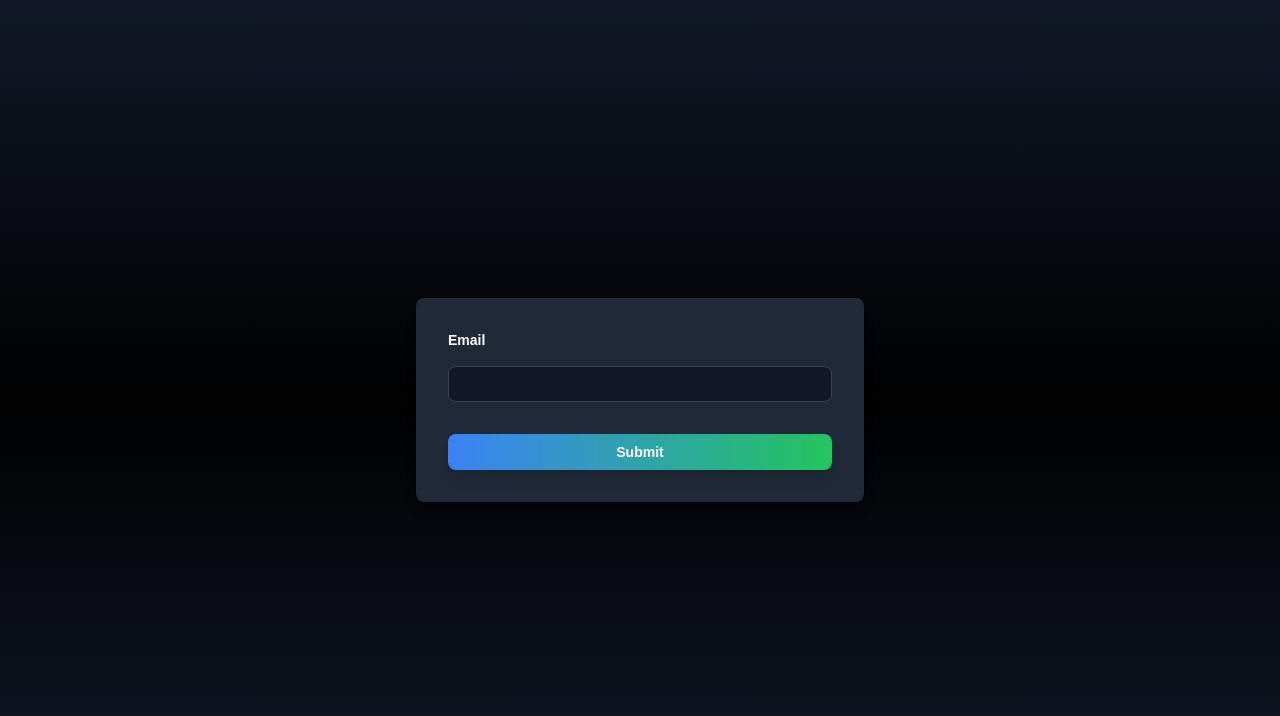
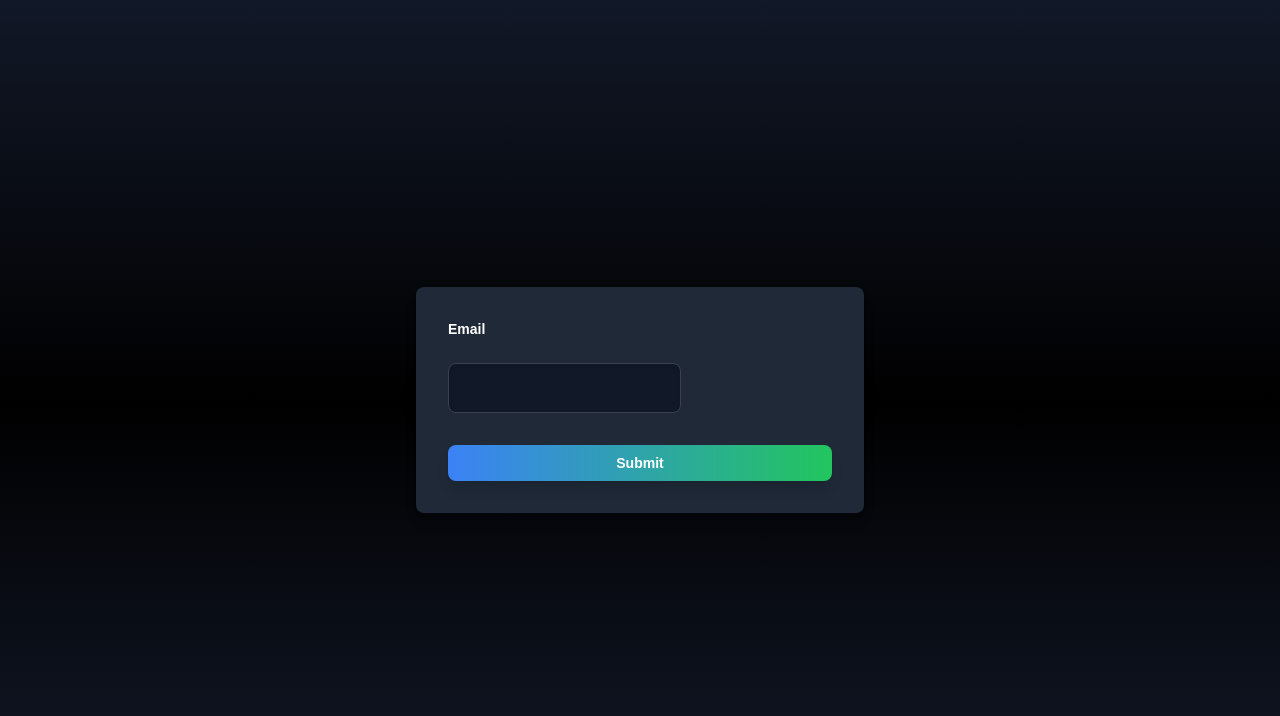
Before and after one commit to Nallanos/HostifyVM-web, a Next.js app: page /inscription in a window 1280 px wide. Shown: the top 716 px of the page. Built offline with nearby package versions, Linux system fonts and the light colour scheme.

Commit message:
fix: Image missing props

```diff
--- a/src/app/components/inscription/ContactForm.tsx
+++ b/src/app/components/inscription/ContactForm.tsx
@@ -25,7 +25,7 @@ export function ContactForm() {
         <label htmlFor="email" className="block text-sm font-semibold mb-2">
           Email
         </label>
-        <Input
+        <input
           id="email"
           type="email"
           name="email"
--- a/src/app/components/landing_page/FAQ.tsx
+++ b/src/app/components/landing_page/FAQ.tsx
@@ -64,7 +64,7 @@ export function FAQ() {
             </AccordionTrigger>
             <AccordionContent className="text-lg text-gray-300">
               Not necessarily! While HostifyVM uses Ansible under the hood,
-              we’ve simplified the process so that users without deep technical
+              we have simplified the process so that users without deep technical
               knowledge can still deploy their applications effortlessly.
             </AccordionContent>
           </AccordionItem>
--- a/src/app/components/landing_page/Header.tsx
+++ b/src/app/components/landing_page/Header.tsx
@@ -7,7 +7,8 @@ export function Header() {
         <Image
           src="/images/HostifyVmLogo.png"
           alt="HostifyVM logo"
-          className="size-16"
+          width={60}
+          height={60}
         />
         <h1 className="text-2xl font-cedora font-bold">HostifyVM</h1>
       </div>
```
